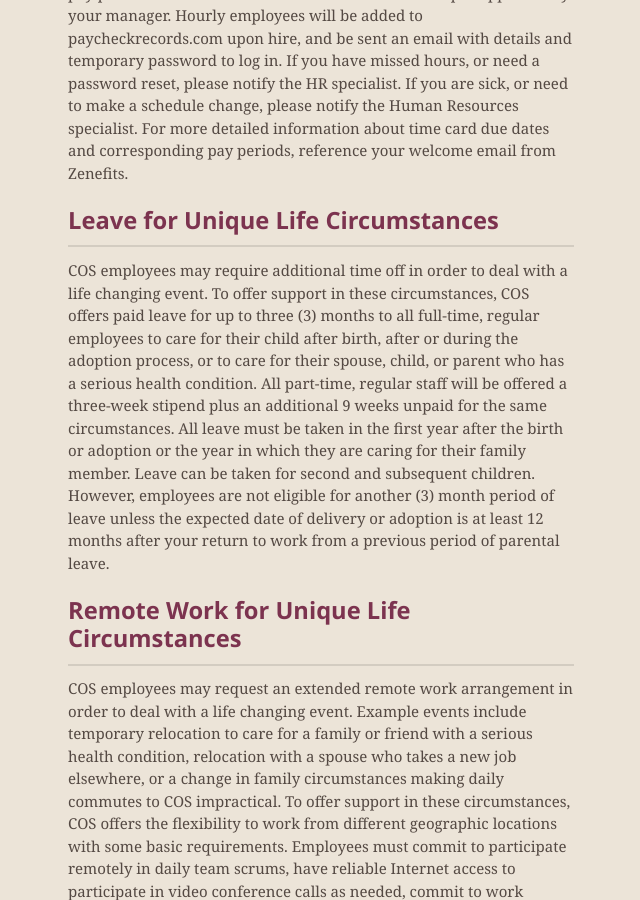
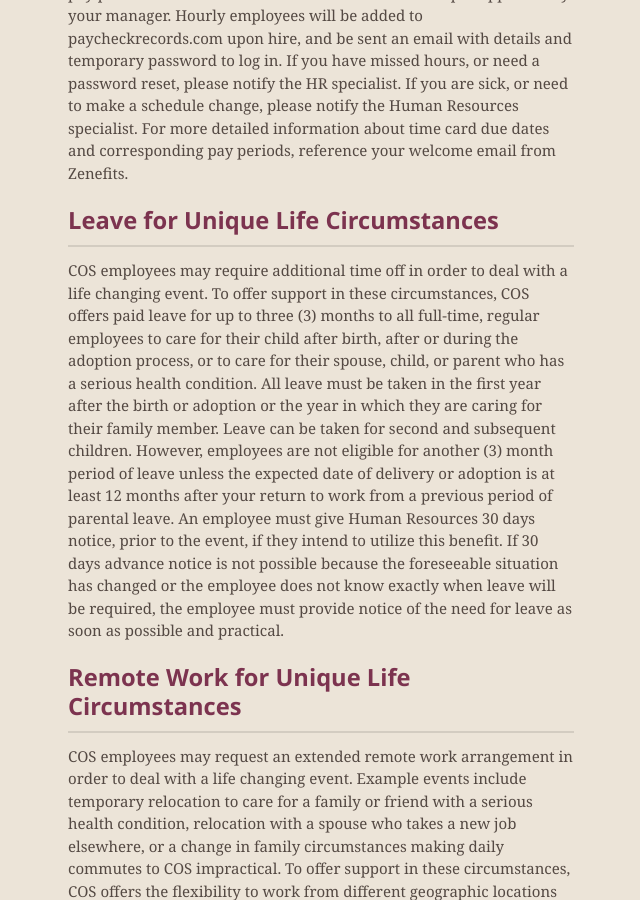
Before and after one commit to CenterForOpenScience/Employee-Manual, a Jekyll site: the page built from index.md, in a window 1280 px wide and 900 px high, scrolled down 5157 px. Shown: the whole window, without its empty margins (319-959 px from the left). Built offline with Jekyll 4.4.1, drawn with Linux system fonts in a browser that asks for light colours; nearby versions of some CDN libraries; our own code applies the rules of GitHub Pages for plain Markdown files.

Commit message:
Update index.md

```diff
--- a/index.md
+++ b/index.md
@@ -113,7 +113,7 @@ Hourly staff members are responsible for submitting their timecards on time for
 Leave for Unique Life Circumstances
 ------------------
 
-COS employees may require additional time off in order to deal with a life changing event. To offer support in these circumstances, COS offers paid leave for up to three (3) months to all full-time, regular employees to care for their child after birth, after or during the adoption process, or to care for their spouse, child, or parent who has a serious health condition.  All part-time, regular staff will be offered a three-week stipend plus an additional 9 weeks unpaid for the same circumstances.  All leave must be taken in the first year after the birth or adoption or the year in which they are caring for their family member. Leave can be taken for second and subsequent children. However, employees are not eligible for another (3) month period of leave unless the expected date of delivery or adoption is at least 12 months after your return to work from a previous period of parental leave.
+COS employees may require additional time off in order to deal with a life changing event. To offer support in these circumstances, COS offers paid leave for up to three (3) months to all full-time, regular employees to care for their child after birth, after or during the adoption process, or to care for their spouse, child, or parent who has a serious health condition. All leave must be taken in the first year after the birth or adoption or the year in which they are caring for their family member. Leave can be taken for second and subsequent children. However, employees are not eligible for another (3) month period of leave unless the expected date of delivery or adoption is at least 12 months after your return to work from a previous period of parental leave. An employee must give Human Resources 30 days notice, prior to the event, if they intend to utilize this benefit. If 30 days advance notice is not possible because the foreseeable situation has changed or the employee does not know exactly when leave will be required, the employee must provide notice of the need for leave as soon as possible and practical.
 
 Remote Work for Unique Life Circumstances
 ------------------
```
